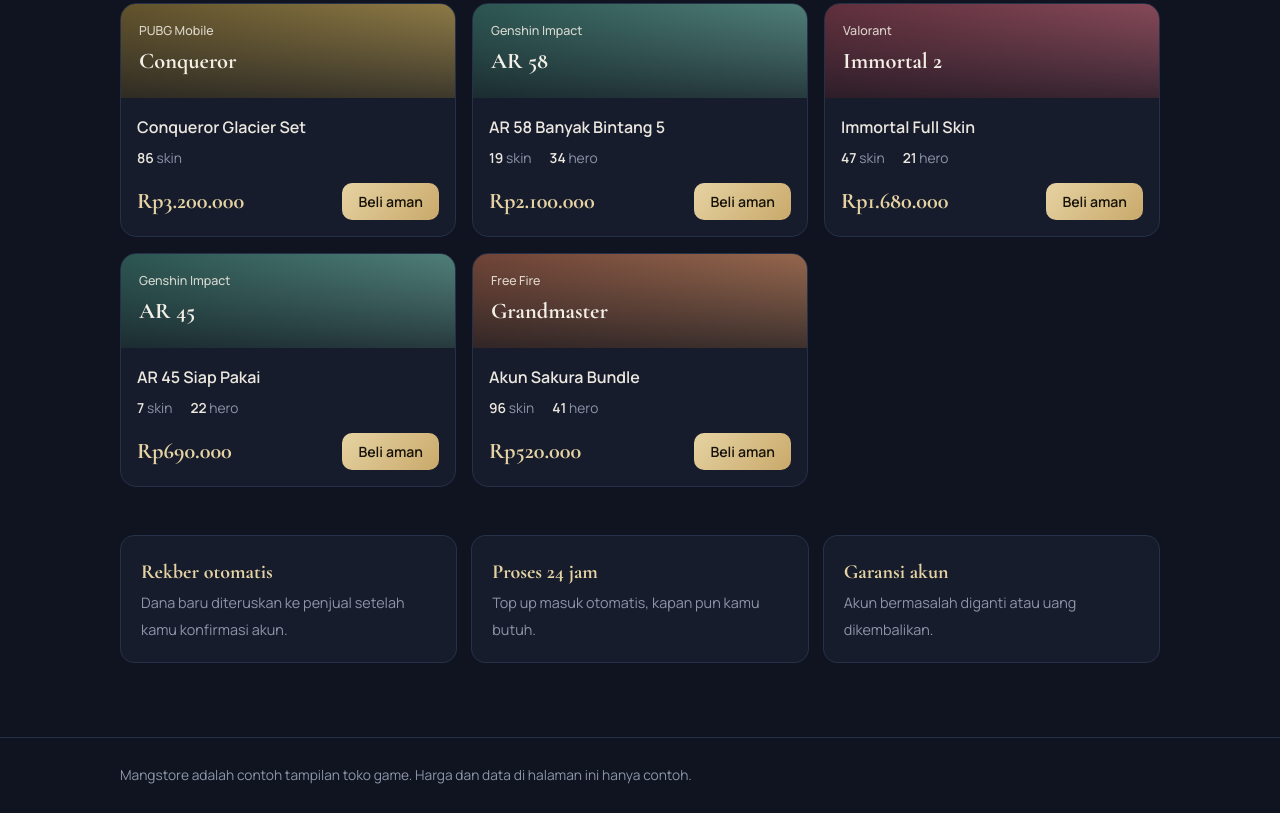
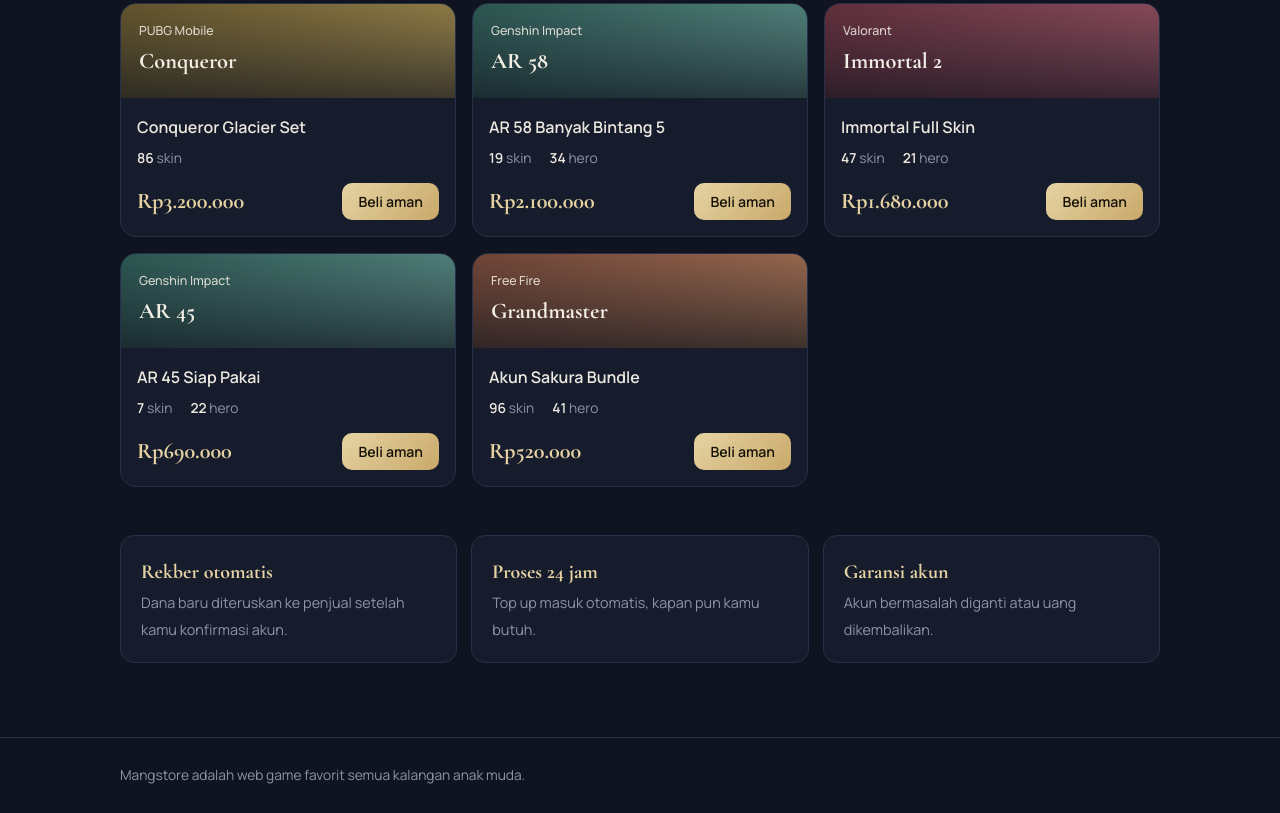
Before and after one commit to kmgananta9/kmg.topupgame, a plain HTML site: page index.html in a window 1280 px wide. Shown: the part 1660-2473 px from the top of the page. Drawn offline with nearby package versions, Linux system fonts and the light colour scheme.

Commit message:
Update footer text for Mangstore website

```diff
--- a/index.html
+++ b/index.html
@@ -29,7 +29,7 @@
 <div class="trust"><div><b>Rekber otomatis</b><span>Dana baru diteruskan ke penjual setelah kamu konfirmasi akun.</span></div><div><b>Proses 24 jam</b><span>Top up masuk otomatis, kapan pun kamu butuh.</span></div><div><b>Garansi akun</b><span>Akun bermasalah diganti atau uang dikembalikan.</span></div></div></section>
 </main>
 
-<footer><div class="wrap">Mangstore adalah contoh tampilan toko game. Harga dan data di halaman ini hanya contoh.</div></footer>
+<footer><div class="wrap">Mangstore adalah web game favorit semua kalangan anak muda.</div></footer>
 
 <div class="ov" id="ov"><div class="md" id="md" role="dialog" aria-modal="true"></div></div>
 <div class="toast" id="toast"></div>
```
